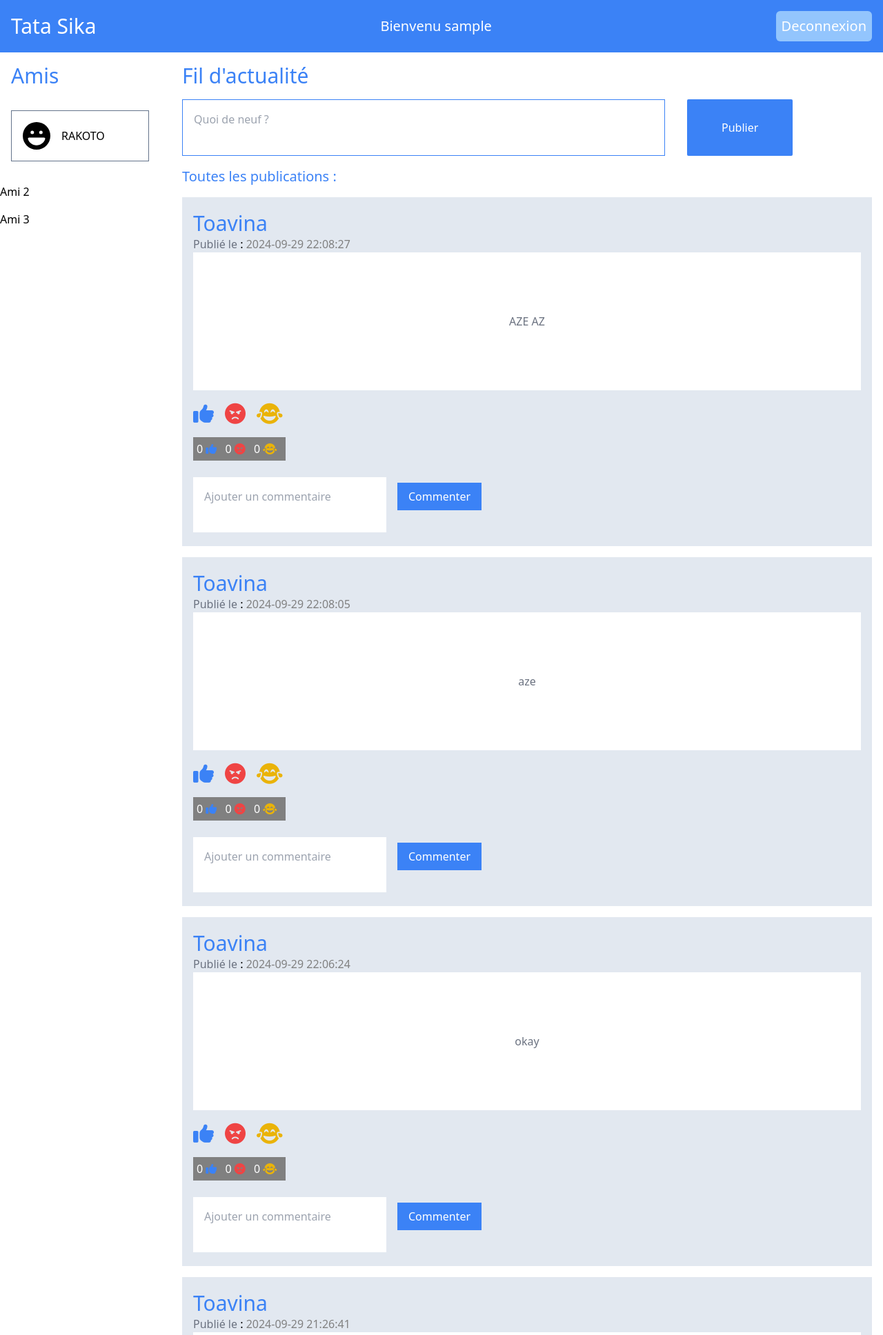
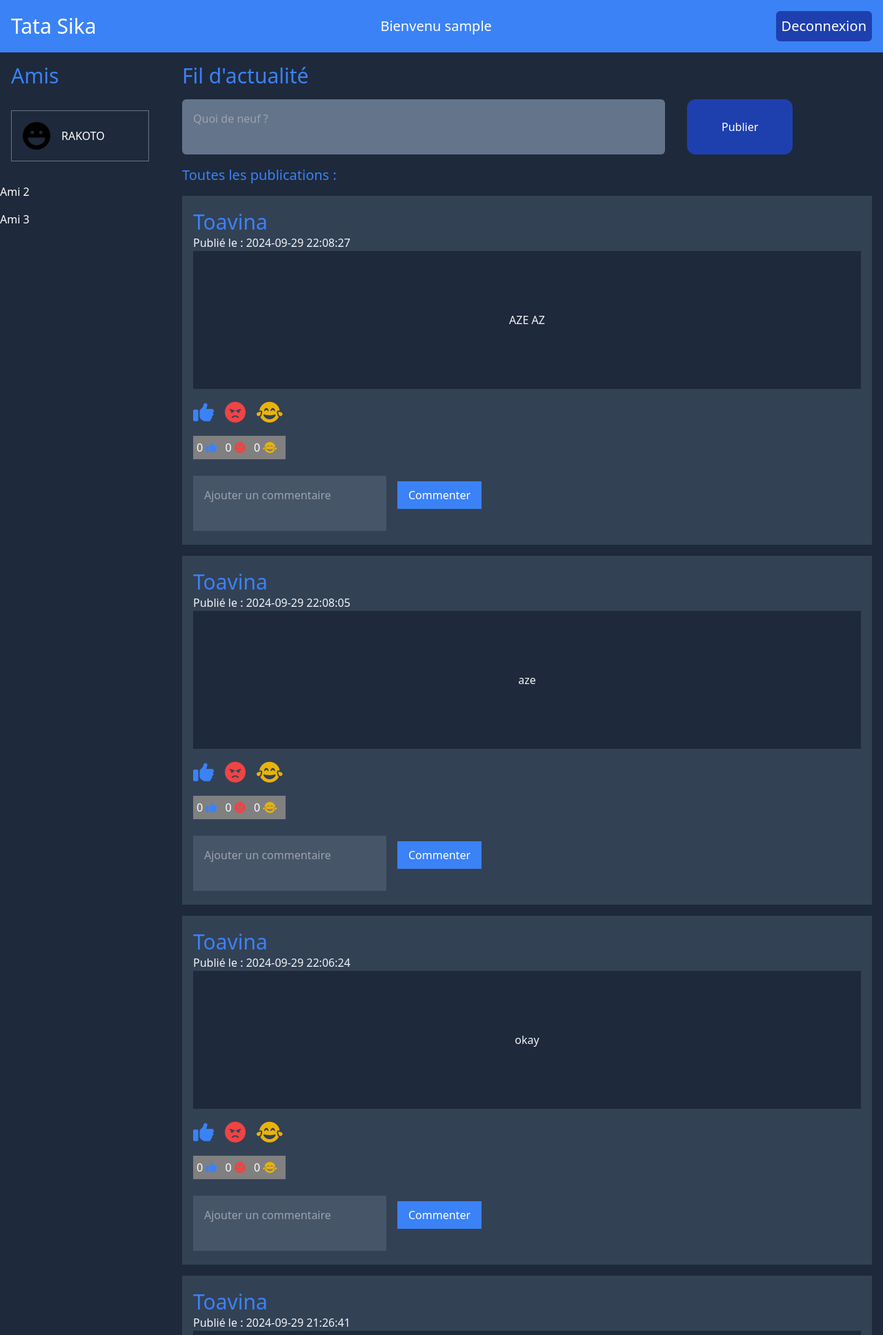
Before and after one commit to ToavinaJr/Tatasika, a PHP site: page /home.php in a window 1280 px wide. Shown: the top 1936 px of the page at 69% size. Run offline with PHP 8.4, Linux system fonts and the light colour scheme; the visitor is signed in with stand-in values (Sample User, id 1); data comes from the database, SQL or seed files in the repository; some libraries are stand-ins or nearby versions.

Commit message:
Fixing the

```diff
--- a/home.php
+++ b/home.php
@@ -27,11 +27,11 @@
         exit();
     }
 ?>
-<body style='height: 100vh; width: 100vw; overflow-x: hidden;'>
+<body class="h-full w-full overflow-x-hidden bg-slate-800 text-white">
     <?php Navbar(); ?>
 
     <div class="flex flex-col md:flex-row gap-8">
-        <div class="sidebar">
+        <div class="sidebar bg-slate-800">
             <h3 class="text-3xl m-4 text-blue-500">Amis</h3>
             <ul class="flex flex-col gap-4">
                 <li class="w-full p-4">
@@ -49,8 +49,8 @@
         <div class="flex-grow lg:w-[70vw] lg:max-h-[100vh] overflow-x-hidden overflow-y-scroll">
             <h2 class="text-3xl m-4 text-blue-500 md:ml-0">Fil d'actualité</h2>
             <form class="flex flex-col md:flex-row gap-8 bg-yellow m-4 md:ml-0" action="add_publication.php" method="post">
-                <textarea class="resize-none p-4 border w-[calc(100vw - 8px) ] md:w-[70%] border-blue-500" placeholder="Quoi de neuf ?" name="publication"></textarea>
-                <button class="bg-blue-500 py-4 px-[50px] text-white rounded-sm" type="submit" >Publier</button>
+                <textarea class="resize-none p-4 border rounded-md border-none w-[calc(100vw - 8px) ] bg-slate-500 text-white md:w-[70%] border-blue-500" placeholder="Quoi de neuf ?" name="publication"></textarea>
+                <button class="hover:bg-blue-500 py-4 px-[50px] text-white rounded-xl bg-blue-800" type="submit" >Publier</button>
             </form>
 
             <div class="m-4 md:ml-0 flex flex-col gap-4">
@@ -73,7 +73,9 @@
                             $btn = "<a href='#' onClick='deletePublication($id_publication)' class='x-btn absolute right-4 top-4'><i class='fa-solid fa-trash' style='color: blue;'></i></a>";
                         }
                         // Les conteneurs de chaque pubicaton
-                        echo "<div class='bg-slate-200 p-4 py-[20px] relative'> <h3 class='post-user text-3xl text-blue-500'> " . $publication_owner->getName() . "</h3>" . "<div> <span class='text-gray-500'>Publié le </span> : <span style='color: gray;'>" . htmlspecialchars($publication['date_creation']) . " </span> " . $btn ."<div class='bg-white flex justify-center items-center h-[200px] mb-4 text-gray-500' style='height:200px;'>" . $publication['contenu'] . "</div></div>";
+                        echo "<div class='bg-slate-700 p-4 py-[20px] relative'> <h3 class='post-user text-3xl text-blue-500'> " . $publication_owner->getName() . "</h3>";
+                        echo "<div> <span class='text-gray-100'>Publié le </span> : <span   class='text-gray-100'>" . htmlspecialchars($publication['date_creation']) . " </span> " . $btn ."<div class='bg-slate-800 flex justify-center items-center h-[200px] mb-4 text-gray-100 text-wrap break-words overflow-x-scrool'>" . $publication['contenu'] . "</div>";
+                        echo "</div>";
 
                         $sql_count_reactions = "SELECT type, COUNT(*) as total FROM reaction_publication WHERE id_publication = ? GROUP BY type";
                         $statement_countReactions = $db_connexion->prepare($sql_count_reactions);
@@ -97,7 +99,7 @@
                         echo "</div>";
 
                         $id_publication = $publication['id_publication'];
-                        echo "<form action='add_commentaire.php' method='get' class='flex flex-col md:flex-row items-start gap-4 md:mt-2' ><textarea type='text' class='p-4' placeholder='Ajouter un commentaire' style='resize:none; width: 280px;' name='contenu'></textarea> <button class='bg-blue-500 px-4 py-2 my-2 text-white' type='submit' value='$id_publication' name='id_publication' style='resize: none;'>Commenter</button></form>";
+                        echo "<form action='add_commentaire.php' method='get' class='flex flex-col md:flex-row items-start gap-4 md:mt-2' ><textarea type='text' class='p-4 bg-slate-600' placeholder='Ajouter un commentaire' style='resize:none; width: 280px;' name='contenu'></textarea> <button class='bg-blue-500 px-4 py-2 my-2 text-white' type='submit' value='$id_publication' name='id_publication' style='resize: none;'>Commenter</button></form>";
                         echo "</div>";
                         // echo "</div>";
                     }
--- a/output.css
+++ b/output.css
@@ -678,6 +678,10 @@ video {
   height: 4rem;
 }
 
+.h-\[90vh\] {
+  height: 90vh;
+}
+
 .w-10 {
   width: 2.5rem;
 }
@@ -794,8 +798,20 @@ video {
   border-radius: 0.125rem;
 }
 
+.rounded-xl {
+  border-radius: 0.75rem;
+}
+
+.rounded-3xl {
+  border-radius: 1.5rem;
+}
+
 .border {
   border-width: 1px;
+}
+
+.border-none {
+  border-style: none;
 }
 
 .border-blue-500 {
@@ -821,6 +837,11 @@ video {
 .border-slate-500 {
   --tw-border-opacity: 1;
   border-color: rgb(100 116 139 / var(--tw-border-opacity));
+}
+
+.border-slate-800 {
+  --tw-border-opacity: 1;
+  border-color: rgb(30 41 59 / var(--tw-border-opacity));
 }
 
 .bg-blue-300 {
@@ -861,6 +882,41 @@ video {
 .bg-white {
   --tw-bg-opacity: 1;
   background-color: rgb(255 255 255 / var(--tw-bg-opacity));
+}
+
+.bg-blue-800 {
+  --tw-bg-opacity: 1;
+  background-color: rgb(30 64 175 / var(--tw-bg-opacity));
+}
+
+.bg-slate-800 {
+  --tw-bg-opacity: 1;
+  background-color: rgb(30 41 59 / var(--tw-bg-opacity));
+}
+
+.bg-slate-700 {
+  --tw-bg-opacity: 1;
+  background-color: rgb(51 65 85 / var(--tw-bg-opacity));
+}
+
+.bg-slate-900 {
+  --tw-bg-opacity: 1;
+  background-color: rgb(15 23 42 / var(--tw-bg-opacity));
+}
+
+.bg-slate-400 {
+  --tw-bg-opacity: 1;
+  background-color: rgb(148 163 184 / var(--tw-bg-opacity));
+}
+
+.bg-slate-600 {
+  --tw-bg-opacity: 1;
+  background-color: rgb(71 85 105 / var(--tw-bg-opacity));
+}
+
+.bg-slate-500 {
+  --tw-bg-opacity: 1;
+  background-color: rgb(100 116 139 / var(--tw-bg-opacity));
 }
 
 .p-12 {
@@ -976,6 +1032,31 @@ video {
   color: rgb(234 179 8 / var(--tw-text-opacity));
 }
 
+.text-gray-200 {
+  --tw-text-opacity: 1;
+  color: rgb(229 231 235 / var(--tw-text-opacity));
+}
+
+.text-gray-100 {
+  --tw-text-opacity: 1;
+  color: rgb(243 244 246 / var(--tw-text-opacity));
+}
+
+.text-slate-800 {
+  --tw-text-opacity: 1;
+  color: rgb(30 41 59 / var(--tw-text-opacity));
+}
+
+.text-gray-300 {
+  --tw-text-opacity: 1;
+  color: rgb(209 213 219 / var(--tw-text-opacity));
+}
+
+.text-gray-800 {
+  --tw-text-opacity: 1;
+  color: rgb(31 41 55 / var(--tw-text-opacity));
+}
+
 .shadow-md {
   --tw-shadow: 0 4px 6px -1px rgb(0 0 0 / 0.1), 0 2px 4px -2px rgb(0 0 0 / 0.1);
   --tw-shadow-colored: 0 4px 6px -1px var(--tw-shadow-color), 0 2px 4px -2px var(--tw-shadow-color);
@@ -992,6 +1073,12 @@ video {
   --tw-backdrop-blur: blur(4px);
   -webkit-backdrop-filter: var(--tw-backdrop-blur) var(--tw-backdrop-brightness) var(--tw-backdrop-contrast) var(--tw-backdrop-grayscale) var(--tw-backdrop-hue-rotate) var(--tw-backdrop-invert) var(--tw-backdrop-opacity) var(--tw-backdrop-saturate) var(--tw-backdrop-sepia);
   backdrop-filter: var(--tw-backdrop-blur) var(--tw-backdrop-brightness) var(--tw-backdrop-contrast) var(--tw-backdrop-grayscale) var(--tw-backdrop-hue-rotate) var(--tw-backdrop-invert) var(--tw-backdrop-opacity) var(--tw-backdrop-saturate) var(--tw-backdrop-sepia);
+}
+
+.after\:bg-slate-800::after {
+  content: var(--tw-content);
+  --tw-bg-opacity: 1;
+  background-color: rgb(30 41 59 / var(--tw-bg-opacity));
 }
 
 .hover\:scale-150:hover {
@@ -1019,6 +1106,11 @@ video {
 .hover\:bg-green-800:hover {
   --tw-bg-opacity: 1;
   background-color: rgb(22 101 52 / var(--tw-bg-opacity));
+}
+
+.hover\:bg-blue-500:hover {
+  --tw-bg-opacity: 1;
+  background-color: rgb(59 130 246 / var(--tw-bg-opacity));
 }
 
 .hover\:underline:hover {
--- a/src/api/js/delete_publication.js
+++ b/src/api/js/delete_publication.js
@@ -1,15 +1,20 @@
 function deletePublication(id) {
-    fetch("src/api/php/delete_publication.php",
-        {
-            method: "POST",
-            headers: {
-                "Content-Type": "application/json"
-            },
-            body: JSON.stringify({"publication_id": id}) // Envoi du bon paramètre
+    fetch("src/api/php/delete_publication.php", {
+        method: "POST",
+        headers: {
+            "Content-Type": "application/json"
+        },
+        body: JSON.stringify({"publication_id": id}) // Envoi du bon paramètre
+    })
+    .then(response => response.json()) // Transformation de la réponse en JSON
+    .then(data => {
+        if (data.status === "success") {
+            console.log("Publication supprimée avec succès : ", data);
+            // Optionnel : Supprimer l'élément visuellement du DOM si nécessaire
+            document.getElementById(`publication-${id}`).remove();
+        } else {
+            console.error("Erreur lors de la suppression de la publication : ", data.message);
         }
-    )
-    .then(data => {
-        console.log("Données reçues : ", data);
     })
     .catch(error => {
         console.error("Une erreur est survenue : ", error);
--- a/src/api/php/delete_publication.php
+++ b/src/api/php/delete_publication.php
@@ -44,4 +44,6 @@ if ($_SERVER['REQUEST_METHOD'] === 'POST') {
             "message" => "ID de la publication manquant"
         ]);
     }
+    header("Refresh: 5");
+
 }
--- a/src/components/Commentaire.php
+++ b/src/components/Commentaire.php
@@ -3,8 +3,8 @@ require_once "Reaction.php";
 
 function Commentaire($contenu, $nomCommentataire, $id_publication) {
 ?>
-    <div class="flex flex-col gap-2 border border-slate-400 p-4">
-        <div class="flex gap-2 p-2 rounded-md text-wrap" style="background-color: #f5f5f5;">
+    <div class="flex flex-col gap-2 border bg-slate-800 border-slate-800 p-4">
+        <div class="flex gap-2 p-2 rounded-md text-wrap bg-slate-500">
             <div class="flex gap-4">
                 <img
                     src="../img/face-laugh-solid.svg"
@@ -19,7 +19,7 @@ function Commentaire($contenu, $nomCommentataire, $id_publication) {
                     <?= htmlspecialchars($nomCommentataire); ?>
                 </span>
 
-                <p class="flex contenu w-[100px] lg:w-[380px] text-gray-500 ">
+                <p class="flex contenu w-[100px] lg:w-[380px] text-gray-200 ">
                     <?= htmlspecialchars($contenu); ?>
                 </p>
 
--- a/src/components/Navbar.php
+++ b/src/components/Navbar.php
@@ -8,8 +8,8 @@
             Bienvenu <?= htmlspecialchars($_SESSION['user']) ;?>
         </h1>
 
-        <div class="bg-blue-300 p-2 rounded-md">
-            <a href="logout.php" class="w-ful h-full">Deconnexion</a>
+        <div class="bg-blue-800 p-2 rounded-md">
+            <a href="logout.php" class="w-ful h-full" >Deconnexion</a>
         </div>
     </div>
 <?php
```
